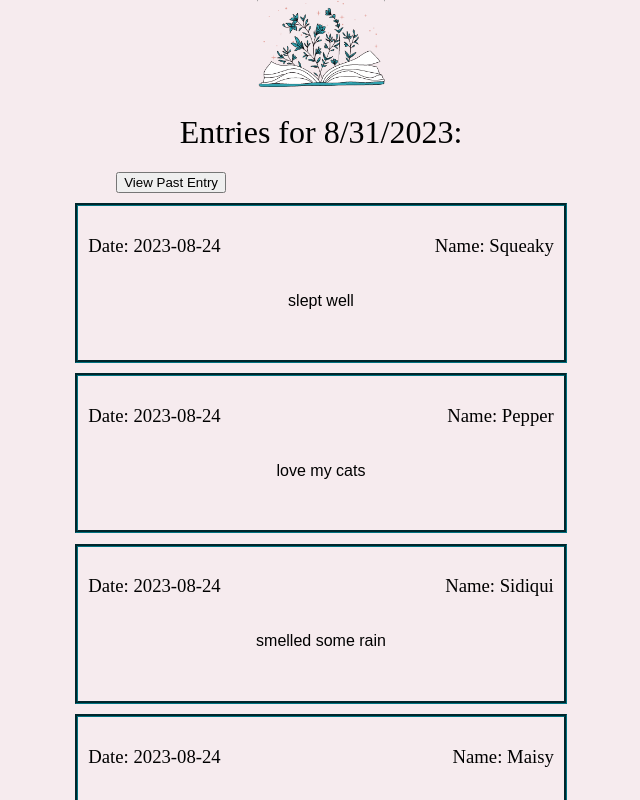
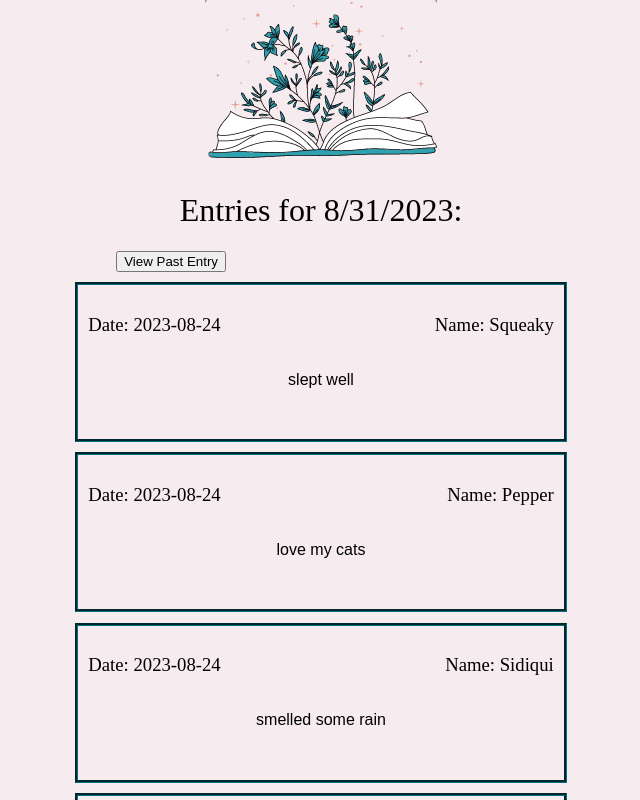
Before and after one commit to GratefulTogether/gratefultogether-ui, a React (Create React App) app: page /date in a window 1280 px wide. Shown: the top 800 px of the page, without its empty margins (319-959 px from the left). Built offline with nearby package versions, Linux system fonts and the light colour scheme.

Commit message:
make logo link to home

```diff
--- a/src/components/Datepage/Datepage.css
+++ b/src/components/Datepage/Datepage.css
@@ -1,4 +1,6 @@
-.home-logo {
+
+
+NavLink {
   height:10%;
   width: 10%;
 }
--- a/src/components/Datepage/Datepage.js
+++ b/src/components/Datepage/Datepage.js
@@ -2,13 +2,16 @@ import './Datepage.css'
 import Homelogo from '../../images/Homelogo.png'
 import Nav from "../NavBar/NavBar.js";
 import EntriesContainer from '../EntriesContainer/EntriesContainer';
+import { NavLink } from 'react-router-dom';
 
 const Datepage = ({date, setDate, wins, setWins}) => {
   return (
     <>
       <Nav />
       <div className='date-page-container'>
+        <NavLink to = "/">
         <img className='home-logo' src={Homelogo} alt="logo with open book" />
+        </NavLink>
         <h1>Entries for {date}:</h1>
       <EntriesContainer wins={wins} setWins={setWins} />
       </div>
```
